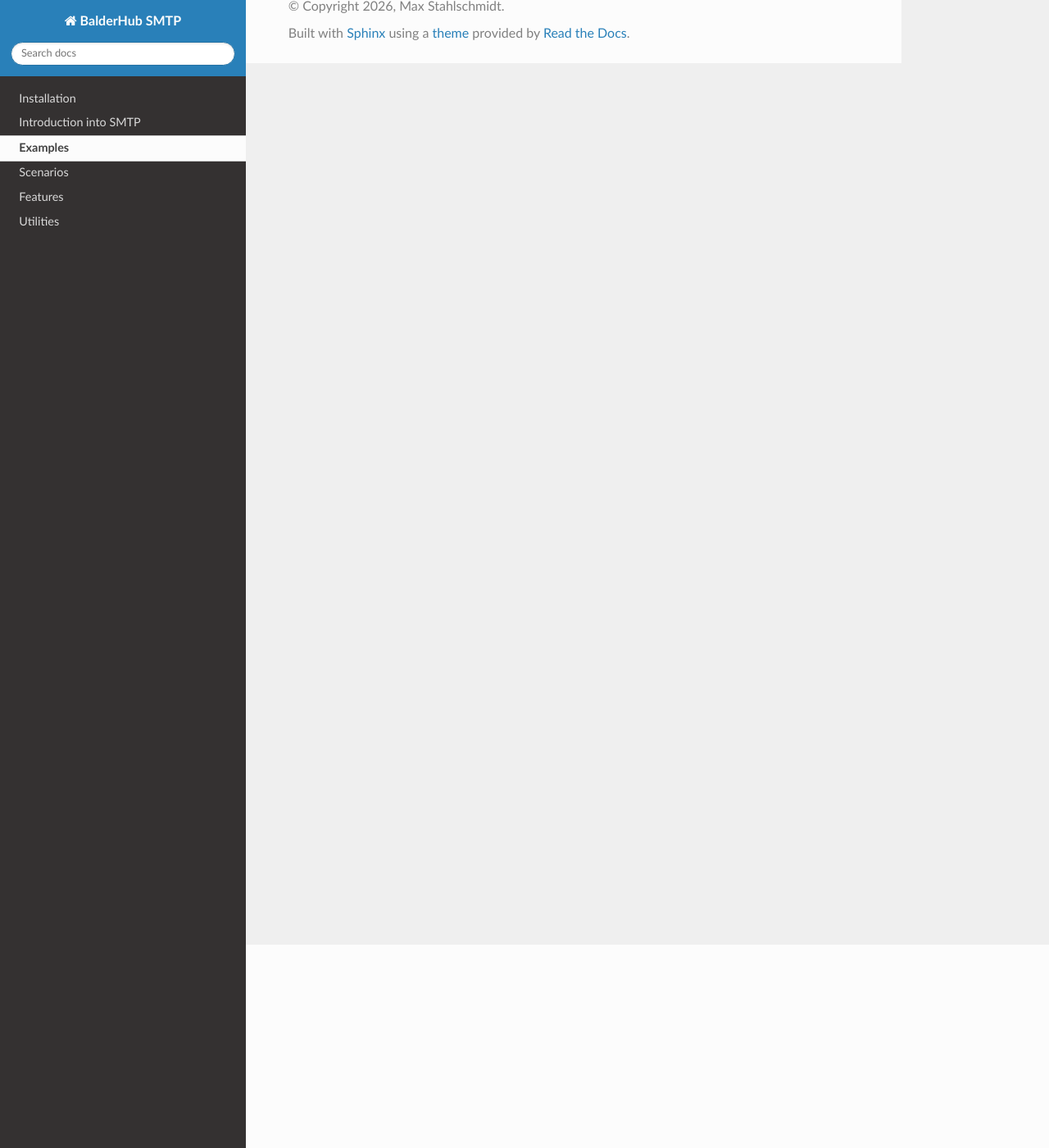
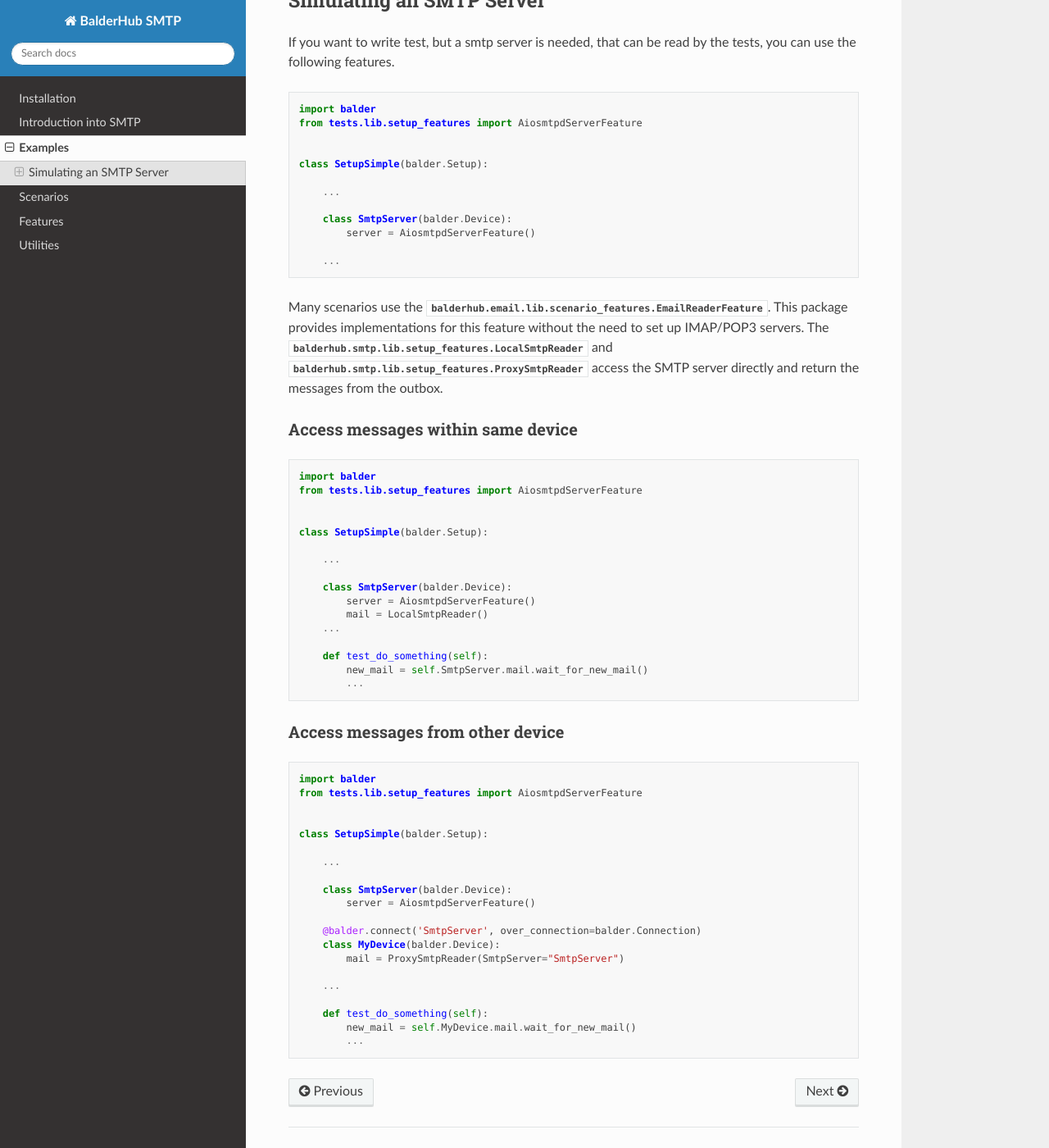
Before and after one commit to balder-dev/balderhub-smtp, a Sphinx documentation site: the page built from docs/source/examples.rst, in a window 1280 px wide and 1400 px high, scrolled down 248 px. Shown: the whole window at 82% size. Built offline with Sphinx 7.4.7 and the Read the Docs theme 3.1.0, drawn with Linux system fonts in a browser that asks for light colours; the version number could not be read and is left out; some of the changed text lies outside the part shown.

Commit message:
docs(*): provide basic topic intro and example section to documentation

```diff
--- a/docs/source/examples.rst
+++ b/docs/source/examples.rst
@@ -1,4 +1,82 @@
 Examples
 ********
 
-.. todo provide some examples
+This package can be used to work with SMTP servers or for all kind of test that need a simple simulated SMTP server.
+
+
+Simulating an SMTP Server
+=========================
+
+If you want to write test, but a smtp server is needed, that can be read by the tests, you can use the following
+features.
+
+
+.. code-block:: python
+
+    import balder
+    from tests.lib.setup_features import AiosmtpdServerFeature
+
+
+    class SetupSimple(balder.Setup):
+
+        ...
+
+        class SmtpServer(balder.Device):
+            server = AiosmtpdServerFeature()
+
+        ...
+
+Many scenarios use the :class:`balderhub.email.lib.scenario_features.EmailReaderFeature`. This package provides
+implementations for this feature without the need to set up IMAP/POP3 servers. The
+:class:`balderhub.smtp.lib.setup_features.LocalSmtpReader` and
+:class:`balderhub.smtp.lib.setup_features.ProxySmtpReader` access the SMTP server directly and return the messages
+from the outbox.
+
+Access messages within same device
+----------------------------------
+
+.. code-block:: python
+
+    import balder
+    from tests.lib.setup_features import AiosmtpdServerFeature
+
+
+    class SetupSimple(balder.Setup):
+
+        ...
+
+        class SmtpServer(balder.Device):
+            server = AiosmtpdServerFeature()
+            mail = LocalSmtpReader()
+        ...
+
+        def test_do_something(self):
+            new_mail = self.SmtpServer.mail.wait_for_new_mail()
+            ...
+
+
+Access messages from other device
+---------------------------------
+
+.. code-block:: python
+
+    import balder
+    from tests.lib.setup_features import AiosmtpdServerFeature
+
+
+    class SetupSimple(balder.Setup):
+
+        ...
+
+        class SmtpServer(balder.Device):
+            server = AiosmtpdServerFeature()
+
+        @balder.connect('SmtpServer', over_connection=balder.Connection)
+        class MyDevice(balder.Device):
+            mail = ProxySmtpReader(SmtpServer="SmtpServer")
+
+        ...
+
+        def test_do_something(self):
+            new_mail = self.MyDevice.mail.wait_for_new_mail()
+            ...
```
Also changed, not shown: docs/source/topic_intro.rst (+17 -1 lines).
